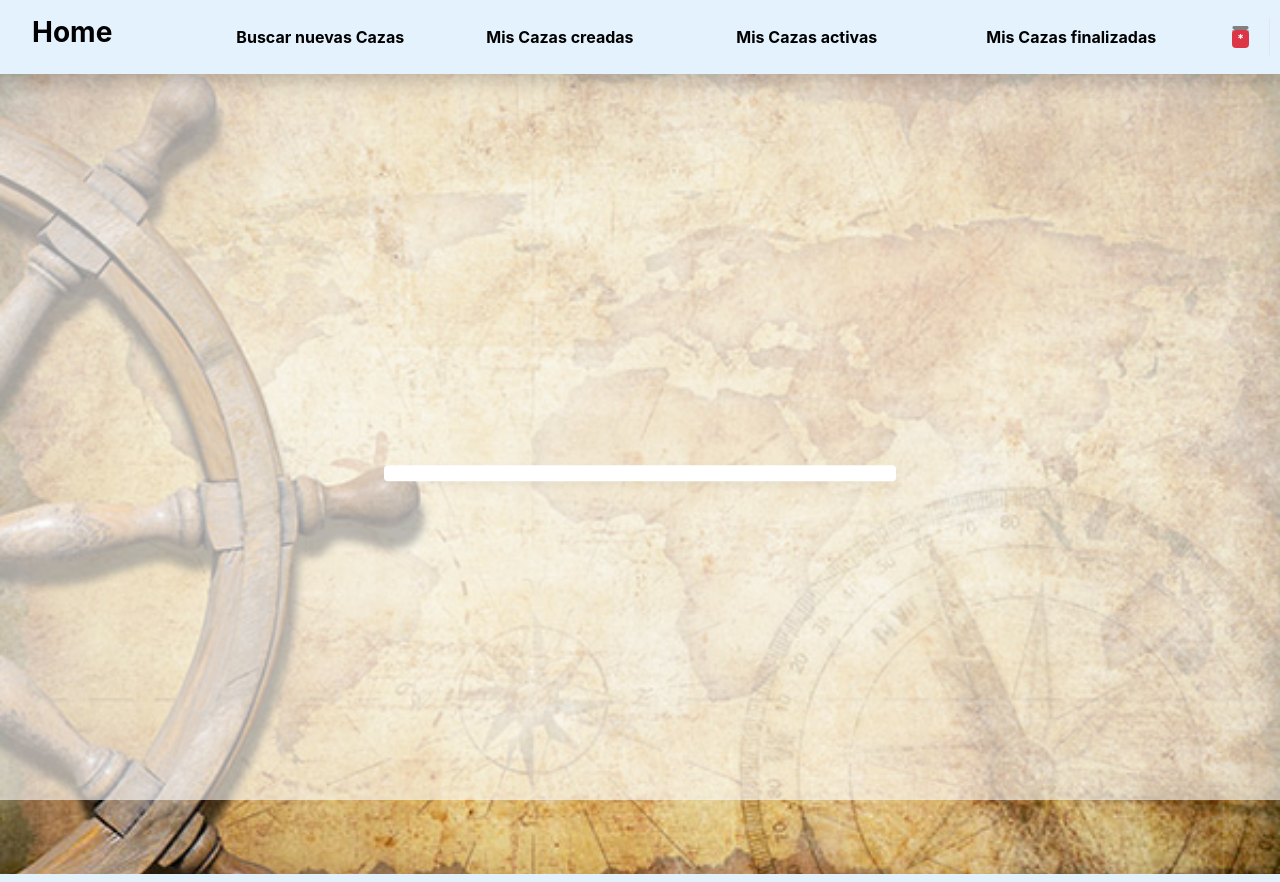
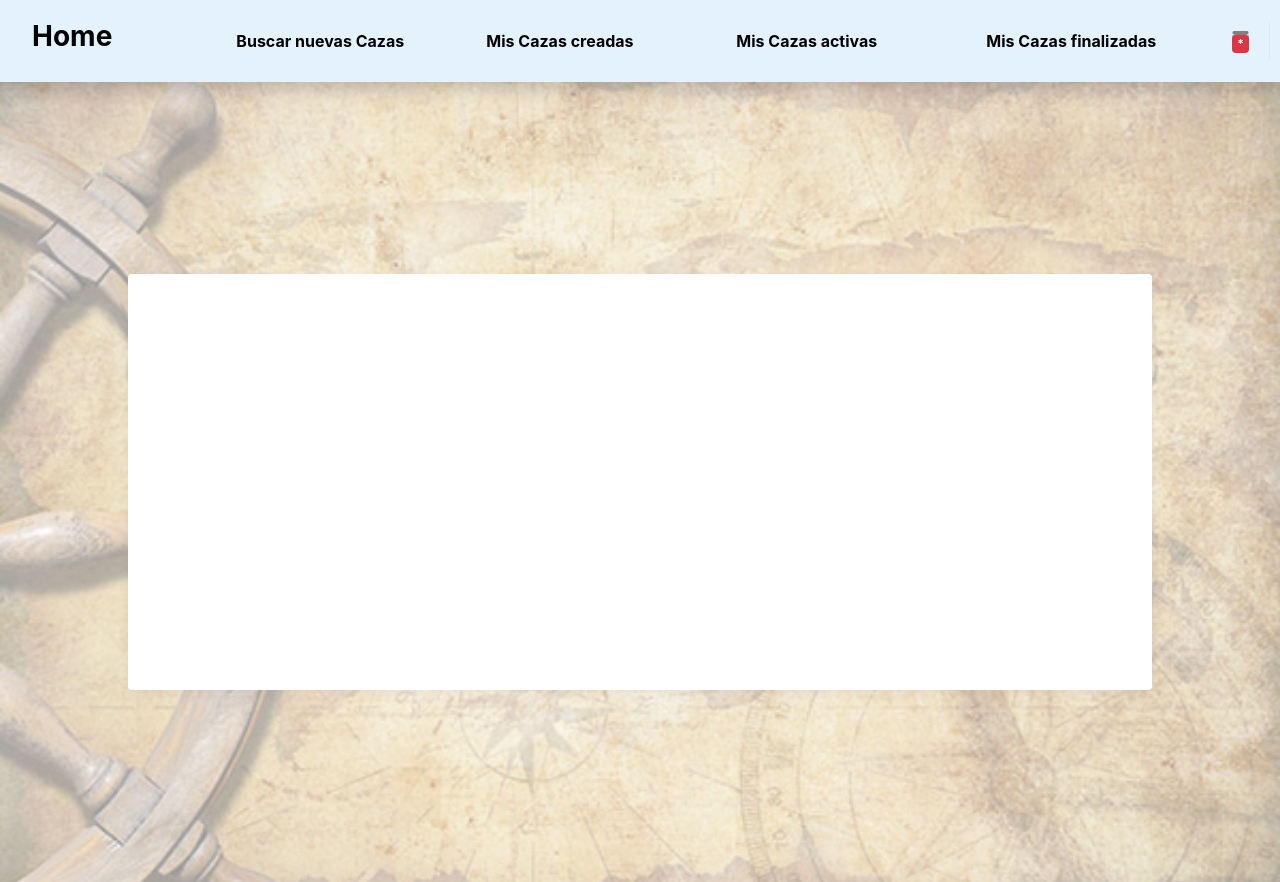
Before and after one commit to Rednel/LaCazaDelTesoro, a Flask app: template templates/list_for_conversation.html in a window 1280 px wide; the page is wider, and only the part inside the window is pictured. Run offline with Flask 2, Linux system fonts and the light colour scheme; the template is opened without the code that fills it, so the values that code supplies are empty; some libraries are stand-ins or nearby versions.

Commit message:
All finished

```diff
--- a/appengine_config.py
+++ b/appengine_config.py
@@ -6,6 +6,6 @@ import os.path
 from google.appengine.ext import vendor
 
 # Add any libraries installed in the "lib" folder.
-#vendor.add('lib')
+vendor.add('lib')
 
 sys.path.insert(0, os.path.join(os.path.dirname(__file__), 'lib'))
--- a/static/css/msgstyle.css
+++ b/static/css/msgstyle.css
@@ -19,7 +19,7 @@ img{
 .msg-header{
     border: 1px solid #ccc;
     width: 100%;
-    height: 10%;
+    /*height: 10%;*/
     border-bottom: none;
     display: inline-block;
     background-color: #007bff;
@@ -89,7 +89,6 @@ height: 200px; }
 .msg-page {
     height: 400px;
     overflow-y: auto;
-
 }
 
 
--- a/static/css/navbar_style.css
+++ b/static/css/navbar_style.css
@@ -38,7 +38,7 @@ body, html {
   height: 100%;
 }
 
-.bg {
+.bg1 {
   /* The image used */
   background-image: url("../images/background.jpeg");
 
@@ -52,21 +52,49 @@ body, html {
   background-size: cover;
 }
 
-.bg:before{
+.bg1:before{
   content: "";
   position: absolute;
+  height: 100%;
   top: 0;
   bottom: 0;
   right: 0;
   left: 0;
   background-color: rgba(255, 255, 255, 0.6);
+  /*margin-top: 82px;*/
+}
+
+.bg2 {
+  /* The image used */
+  background-image: url("../images/background.jpeg");
+
+  /* Full height */
+  height: 100%;
+
+  /* Center and scale the image nicely */
+  /*opacity:0.2;*/
+  background-position: center;
+  background-repeat: no-repeat;
+  background-size: cover;
+}
+
+.bg2:before{
+  content: "";
+  position: absolute;
+  height: 100%;
+  top: 0;
+  bottom: 0;
+  right: 0;
+  left: 0;
+  background-color: rgba(255, 255, 255, 0.6);
+  margin-top: 82px;
 }
 
 .carlos{
   position: relative;
   top: 50%;
   left: 50%;
-  transform: translate(-50%,-55%);
+  transform: translate(-50%,-50%);
   /*margin-top: -10px;*/
 }
 
--- a/templates/home.html
+++ b/templates/home.html
@@ -1,6 +1,6 @@
 {% extends 'navbar.html' %}
 
-{% block content %}
+{% block content2 %}
     {% if user is none %}
         <div>
             <h3 class="text-centered">¡¡SAL A EXPLORAR EL MUNDO, ENCUENTRA TESOROS Y CONSIGUE PREMIOS!!
--- a/templates/list_for_conversation.html
+++ b/templates/list_for_conversation.html
@@ -1,9 +1,9 @@
 {% extends "navbar.html" %}
 {% block content %}
 
-    <div style="margin-right: 30%; margin-left: 30%;">
+    <div style="margin-right: 10%; margin-left: 10%;">
         <div class="p-2 bg-white rounded box-shadow align-content-center">
-            <div class="list-group">
+            <div class="list-group" style="height: 50%; overflow: scroll">
                 {% for user in users %}
                     <a href="/conversation/open?receiver_id={{ user.key() }}"
                        class="list-group-item d-flex justify-content-center">{{ user.email }}: {{ user.name }} {{ user.surname }}</a>
--- a/templates/message.html
+++ b/templates/message.html
@@ -5,7 +5,7 @@
 {% endblock %}
 {% block content %}
 
-    <div class="container">
+    <div style="margin-left: 20%; margin-right: 20%;">
         <nav class="navbar navbar-dark bg-primary d-flex flex-row inbox">
             <div class="d-flex flex-row">
                 <div class="">
--- a/templates/navbar.html
+++ b/templates/navbar.html
@@ -17,7 +17,7 @@
 
 <body>
 {% if user != None %}
-    <nav class="navbar navbar-light navbar-expand-xl sticky-top shadow" style="background-color: #e3f2fd;">
+    <nav class="navbar navbar-light navbar-expand-xl sticky-top shadow" style="background-color: #e3f2fd; min-height: 82px">
         <button class="navbar-toggler" type="button" data-toggle="collapse" data-target="#toggler_id"
                 aria-controls="toggler_id" aria-expanded="false" aria-label="Navegación">
             <span class="navbar-toggler-icon"></span>
@@ -68,11 +68,19 @@
         </div>
     </nav>
 {% endif %}
-<div class="bg">
-    <div class="carlos">
-        {% block content %}{% endblock %}
+{% if user != None %}
+    <div class="bg2" style="min-height: 700px;">
+        <div class="carlos">
+            {% block content %}{% endblock %}
+        </div>
     </div>
-</div>
+{% else %}
+    <div class="bg1">
+        <div class="carlos">
+            {% block content2 %}{% endblock %}
+        </div>
+    </div>
+{% endif %}
 
 {% block js %}
     <!-- Optional JavaScript -->
```
Also changed, not shown: index.yaml (deleted, +0 -7 lines), requirements.txt (+8 -5 lines), views/facebook_views.py (+7 -3 lines), views/game.py (+8 -2 lines), views/twitter_views.py (+7 -3 lines).
